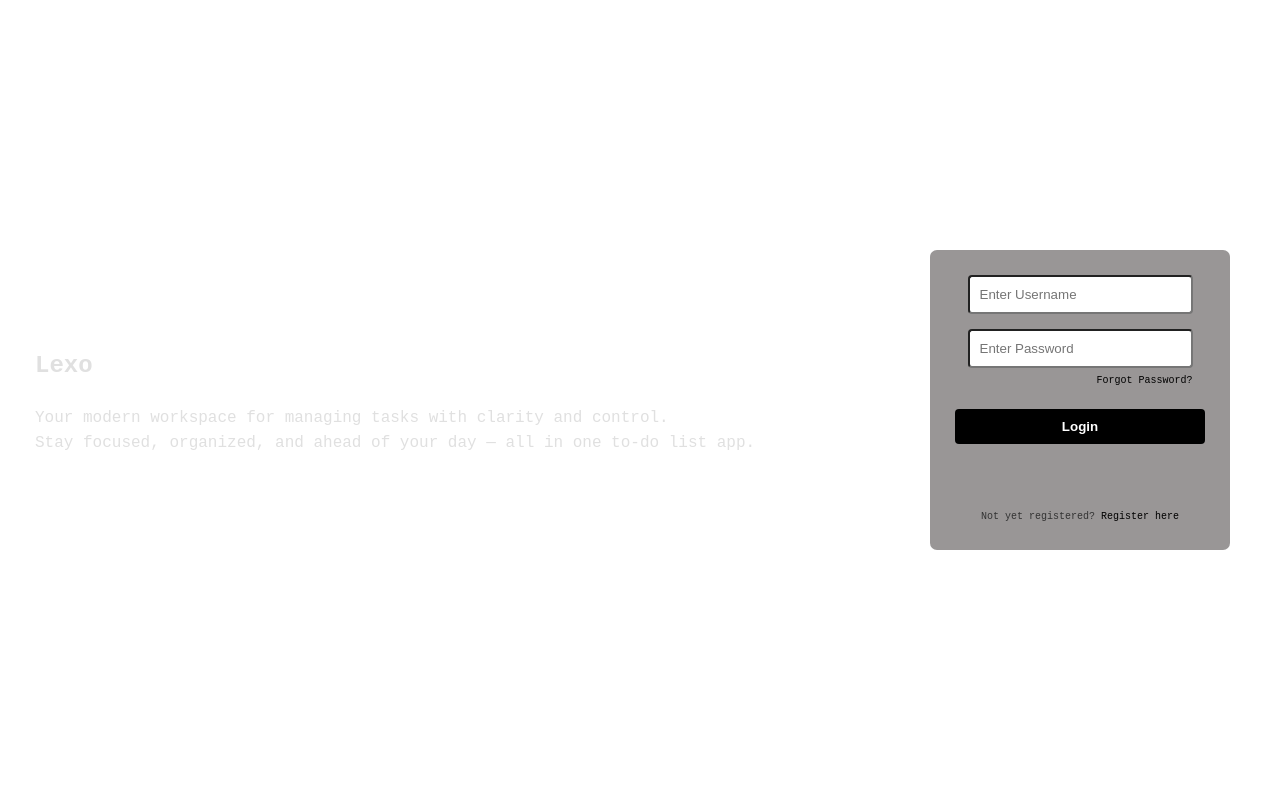
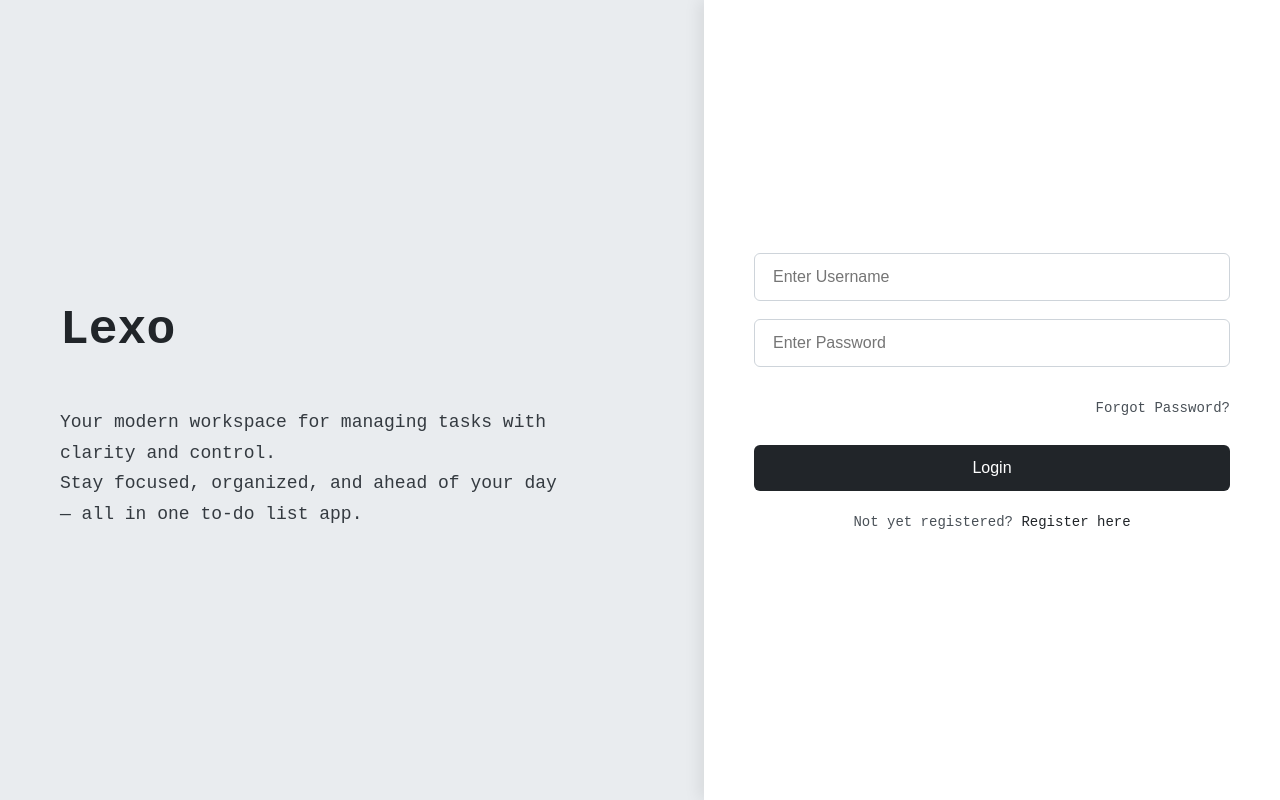
Before and after one commit to Incendio03/To-Do-List, a React (Create React App) app in the folder frontend/: page / in a window 1280 px wide. Built offline with nearby package versions, Linux system fonts and the light colour scheme.

Commit message:
Enhanced UI for Login and Signup Pages

```diff
--- a/frontend/src/styles/authentication/login.css
+++ b/frontend/src/styles/authentication/login.css
@@ -1,94 +1,175 @@
+body, html {
+    margin: 0;
+    padding: 0;
+    height: 100%;
+    font-family: -apple-system, BlinkMacSystemFont, 'Segoe UI', Roboto, Helvetica, Arial, sans-serif;
+    overflow: hidden; /* Prevent scrollbars if content slightly overflows */
+}
+
 .loginPage {
     height: 100vh;
     width: 100vw;
-    background-color: white;
+    background-color: #f8f9fa;
     display: flex;
-    flex-direction: row;
-    justify-content: space-between;
-    align-items: center;
+    /* Removed justify-content and align-items to allow two distinct columns */
+    box-sizing: border-box;
 }
 
 .introContainer {
-    padding: 25px;
-    margin: 10px;
-    flex: 1;
-    max-width: 60%;
+    display: flex; /* Enable flex for centering content within */
+    flex-direction: column;
+    justify-content: center; /* Center content vertically */
+    align-items: flex-start; /* Align text to the start */
+    flex-basis: 55%; /* Give it more space */
+    padding: 40px 60px; /* Generous padding */
+    background-color: #e9ecef; /* Slightly different background for visual separation */
+    color: #343a40;
+    box-sizing: border-box;
+}
+
+.introContainer h1 {
+    font-size: 48px; /* Larger heading */
+    font-weight: 700;
+    margin-bottom: 20px;
+    color: #212529;
+}
+
+.introContainer p {
+    font-size: 18px; /* Larger paragraph text */
+    line-height: 1.7;
+    max-width: 500px; /* Limit line length for readability */
 }
 
 .loginContainer {
-    height: 250px;
-    width: 250px;
-    background-color: rgb(153, 150, 150);
+    background-color: white;
     display: flex;
     flex-direction: column;
-    padding: 25px;
-    margin-right: 50px;
-    border-radius: 7px;
-    justify-content: space-between;
+    justify-content: center; /* Center form elements vertically */
+    padding: 40px 50px;
+    flex-basis: 45%; /* Remaining space */
+    box-shadow: -5px 0 15px rgba(0, 0, 0, 0.08); /* Shadow on the left side */
+    width: 100%;
+    max-width: none; /* Remove max-width as it's controlled by flex-basis */
+    box-sizing: border-box;
+}
+
+.loginHeader {
+    text-align: center;
+    font-size: 28px; /* Slightly larger header */
+    font-weight: 600;
+    color: #333;
+    margin-bottom: 30px; /* More space below header */
 }
 
 .inputContainer {
     display: flex;
     flex-direction: column;
-    gap: 15px;
-    margin: 0;
-    align-items: center;
+    gap: 20px; /* Slightly more gap */
+    margin-bottom: 25px;
     width: 100%;
 }
 
+.loginInputs {
+    padding: 14px 18px; /* Even more padding for a better feel */
+    border-radius: 6px;
+    border: 1px solid #ced4da;
+    box-sizing: border-box;
+    font-size: 16px;
+    width: 100%;
+    transition: border-color 0.2s ease, box-shadow 0.2s ease;
+}
 
-.loginInputs {
-    padding: 10px;
-    border-radius: 4px;
-    width: 90%;
-    box-sizing: border-box;
+.loginInputs:focus {
+    border-color: #333;
+    outline: none;
+    box-shadow: 0 0 0 0.2rem rgba(51, 51, 51, 0.25);
 }
 
 .loginBtn {
-    padding: 10px;
-    background-color: black;
+    padding: 14px; /* Match input padding */
+    background-color: #212529;
     color: white;
     border: none;
-    border-radius: 4px;
+    border-radius: 6px;
     cursor: pointer;
-    font-weight: bold;
+    font-weight: 500;
+    font-size: 16px;
+    transition: background-color 0.2s ease;
+    width: 100%;
+}
+
+.loginBtn:hover {
+    background-color: #343a40;
 }
 
 .forgotPassword {
-    color: black;
+    color: #495057;
     text-decoration: none;
-    font-size: 10px;
-    font-weight: 500;
-    margin-bottom: 15px;
+    font-size: 14px; /* Adjusted size */
+    font-weight: 400;
     align-self: flex-end;
-    margin-top: 5px;
-    margin-bottom: 20px;
-    margin-right: 5%;
+    margin-top: 10px;
+    margin-bottom: 25px; /* More space below */
     cursor: pointer;
+    transition: color 0.2s ease;
 }
 
 .forgotPassword:hover {
+    color: #212529;
     text-decoration: underline;
 }
 
-.loginBtn:hover {
-    background-color: rgb(30, 30, 30);
-}
-
 .register {
-    margin-top: auto;
-    font-size: 10px;
+    font-size: 14px;
     text-align: center;
-    color: #333;
-    margin-bottom: 0;
+    color: #495057;
+    margin-top: 20px; /* More space from button */
 }
 
 .register a {
-    color: black;
+    color: #212529;
     text-decoration: none;
     font-weight: 500;
+    transition: color 0.2s ease;
 }
 
 .register a:hover {
+    color: #007bff;
     text-decoration: underline;
 }
+
+/* Responsive adjustments for smaller screens */
+@media (max-width: 768px) {
+    .loginPage {
+        flex-direction: column; /* Stack them on smaller screens */
+        height: auto; /* Allow content to determine height */
+        min-height: 100vh; /* Ensure it still takes full viewport height */
+    }
+
+    .introContainer {
+        flex-basis: auto; /* Reset basis */
+        padding: 30px 20px; /* Adjust padding */
+        text-align: center; /* Center text */
+        align-items: center; /* Center content horizontally */
+    }
+
+    .introContainer h1 {
+        font-size: 36px; /* Adjust heading size */
+    }
+
+    .introContainer p {
+        font-size: 16px; /* Adjust paragraph size */
+        max-width: 90%;
+    }
+
+    .loginContainer {
+        flex-basis: auto; /* Reset basis */
+        box-shadow: 0 -5px 15px rgba(0, 0, 0, 0.08); /* Shadow on top */
+        padding: 30px 25px; /* Adjust padding */
+    }
+
+    .loginHeader {
+        font-size: 24px;
+        margin-bottom: 20px;
+    }
+}
--- a/frontend/src/styles/authentication/signup.css
+++ b/frontend/src/styles/authentication/signup.css
@@ -1,60 +1,98 @@
+body, html {
+    margin: 0;
+    padding: 0;
+    height: 100%;
+    font-family: -apple-system, BlinkMacSystemFont, 'Segoe UI', Roboto, Helvetica, Arial, sans-serif;
+}
+
 .signupPage {
     height: 100vh;
     width: 100vw;
-    background-color: white;
+    background-color: #f8f9fa; /* Light gray background */
     display: flex;
     justify-content: center;
     align-items: center;
+    padding: 20px;
+    box-sizing: border-box;
 }
 
 .signupContainer {
-    height: 250px;
-    width: 250px;
-    background-color: rgb(153, 150, 150);
+    background-color: white;
     display: flex;
     flex-direction: column;
-    padding: 25px;
-    border-radius: 7px;
-    justify-content: space-between;
+    padding: 35px 30px;
+    border-radius: 8px;
+    box-shadow: 0 4px 15px rgba(0, 0, 0, 0.1);
+    width: 100%;
+    max-width: 380px; /* Consistent max-width */
+    box-sizing: border-box;
+}
+
+.signupHeader { /* Added class for a header */
+    text-align: center;
+    font-size: 24px;
+    font-weight: 600;
+    color: #333;
+    margin-bottom: 25px;
+}
+
+.inputContainer { /* Wrapper for inputs if needed, or apply to form */
+    display: flex;
+    flex-direction: column;
+    gap: 18px;
+    margin-bottom: 20px;
+    width: 100%;
 }
 
 .signupInputs {
-    padding: 10px;
-    border-radius: 4px;
-    width: 90%;
+    padding: 12px 15px;
+    border-radius: 6px;
+    border: 1px solid #ced4da;
     box-sizing: border-box;
-    margin-bottom: 15px;
+    font-size: 16px;
+    width: 100%;
+    transition: border-color 0.2s ease, box-shadow 0.2s ease;
+}
+
+.signupInputs:focus {
+    border-color: #333;
+    outline: none;
+    box-shadow: 0 0 0 0.2rem rgba(51, 51, 51, 0.25);
 }
 
 .signupBtn {
-    padding: 10px;
-    background-color: black;
+    padding: 12px;
+    background-color: #212529; /* Dark primary button */
     color: white;
     border: none;
-    border-radius: 4px;
+    border-radius: 6px;
     cursor: pointer;
-    font-weight: bold;
-    margin-top: 15px;
+    font-weight: 500;
+    font-size: 16px;
+    transition: background-color 0.2s ease;
+    width: 100%;
+    margin-top: 0; /* Remove previous margin-top */
 }
 
 .signupBtn:hover {
-    background-color: rgb(30, 30, 30);
+    background-color: #343a40; /* Slightly lighter on hover */
 }
 
 .login {
-    margin-top: auto;
-    font-size: 10px;
+    font-size: 14px;
     text-align: center;
-    color: #333;
-    margin-bottom: 0;
+    color: #495057;
+    margin-top: 20px; /* Space from button */
 }
 
 .login a {
-    color: black;
+    color: #212529; /* Dark link color */
     text-decoration: none;
     font-weight: 500;
+    transition: color 0.2s ease;
 }
 
 .login a:hover {
+    color: #007bff; /* Standard link blue on hover */
     text-decoration: underline;
 }
```
